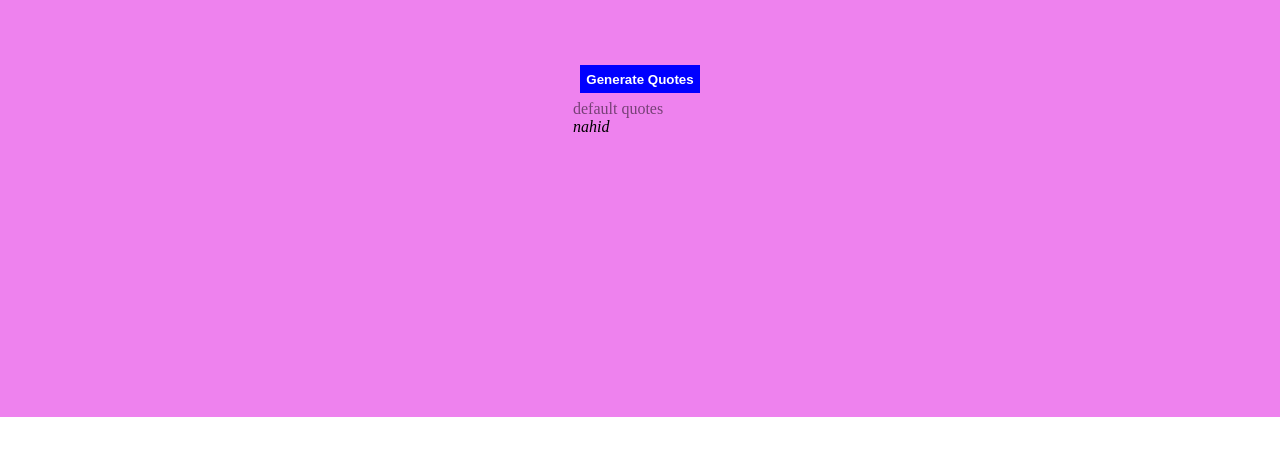
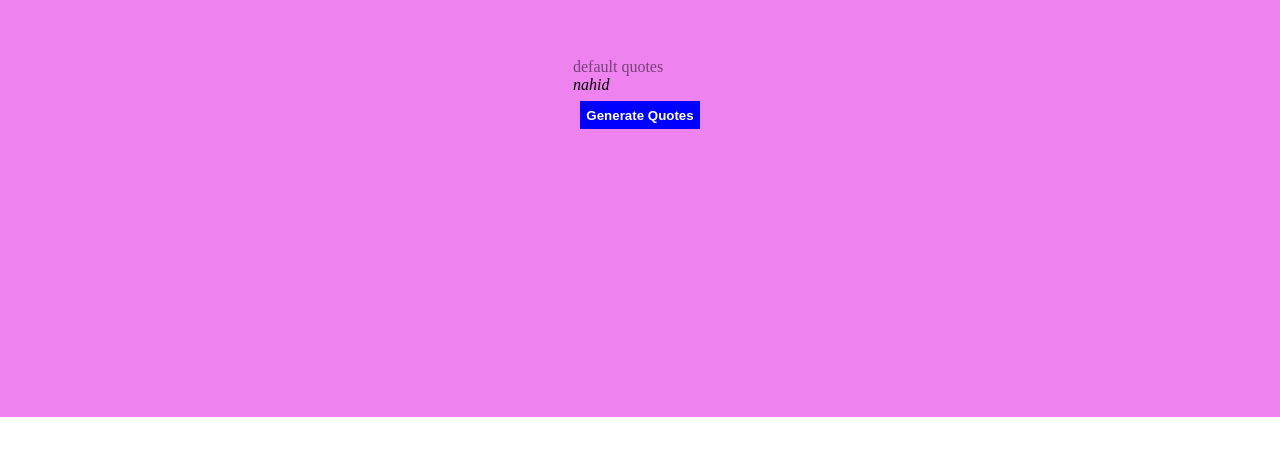
Before and after one commit to nahidbd11/quotes-generator, a React (Create React App) app: page / in a window 1280 px wide. Shown: the part 223-678 px from the top of the page. Built offline with nearby package versions, Linux system fonts and the light colour scheme; no server answers.

Commit message:
quote button modified

```diff
--- a/src/component/Quotes.jsx
+++ b/src/component/Quotes.jsx
@@ -1,13 +1,13 @@
 const Quotes = ({ handleClick, quoteText, author }) => {
   return (
     <div className="contaier">
+      <p className="text-muted">{quoteText}</p>
+      <cite>
+        <blockquote> {author}</blockquote>
+      </cite>{" "}
       <button className="btn btn-primary" onClick={handleClick}>
         Generate Quotes
       </button>
-      <p className="text-muted">{quoteText}</p>
-      <cite>
-        <blockquote> {author}</blockquote>
-      </cite>
     </div>
   );
 };
```
